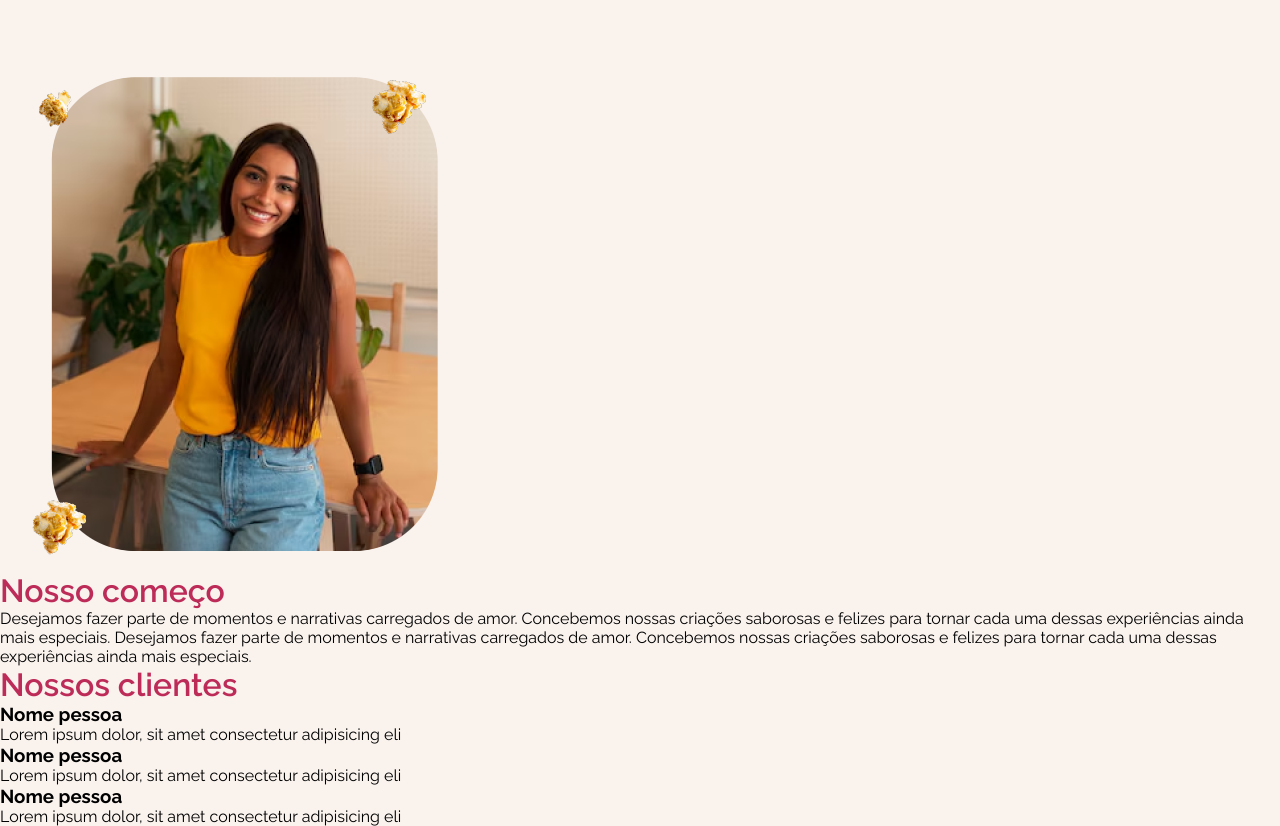
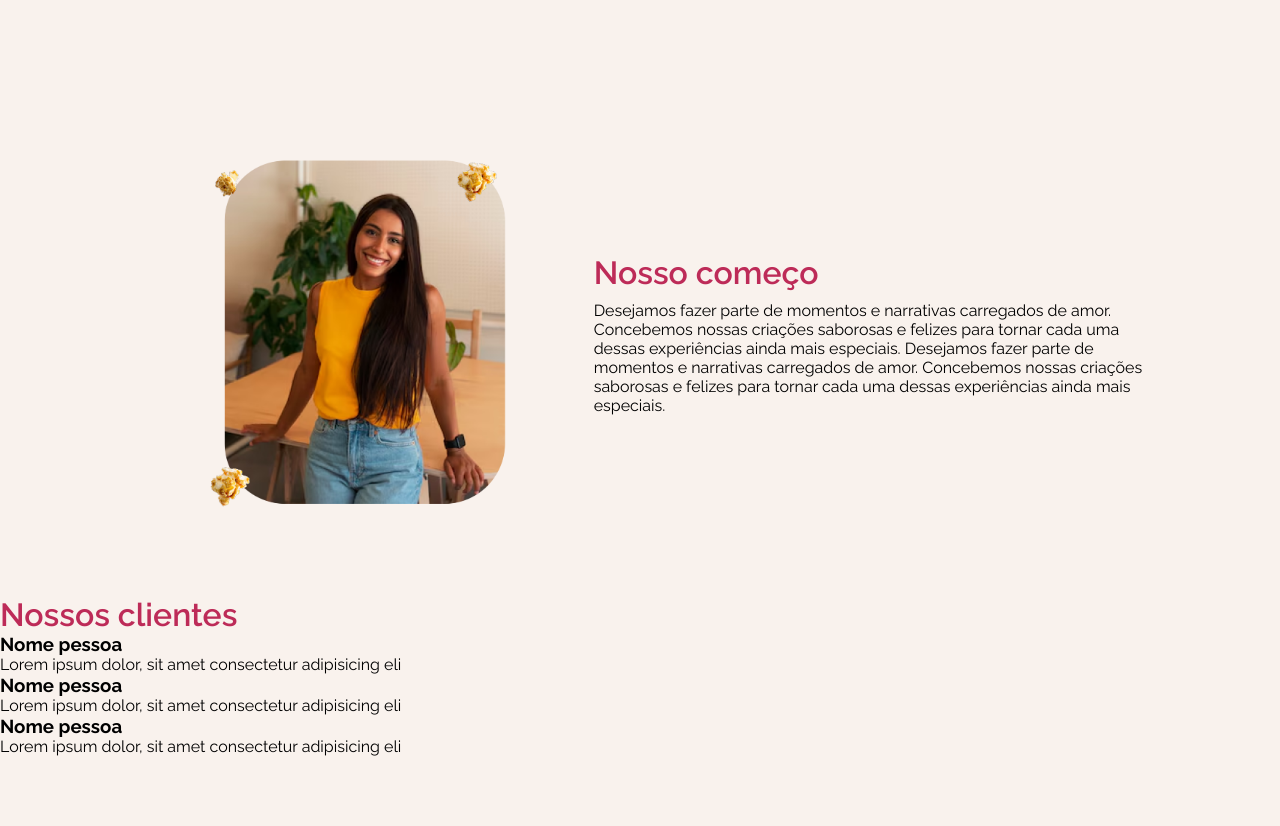
Before and after one commit to forge-twenty-six/minina-da-pipoca, a plain HTML site: page index.html in a window 1280 px wide. Shown: the part 1350-2176 px from the top of the page. After the commit the page ends 2106 px from the top, so only its background shows below. Drawn offline with Linux system fonts and the light colour scheme.

Commit message:
adicionei o our-begging.css

```diff
--- /dev/null
+++ b/assets/styles/our-begging.css
@@ -0,0 +1,28 @@
+#our-begging {
+    padding: 6%;
+    display: flex;
+    align-items: center;
+    gap: 10px;
+    position: relative;
+}
+
+#imagem {
+    display: flex;
+    align-items: center;
+    justify-content: center;
+    margin-left: 5%;
+    width: 40%;
+}
+
+#imagem img {
+    width: 76%;
+    height: fit-content;
+}
+
+#about-our-begging {
+    display: flex;
+    flex-direction: column;
+    align-items: baseline;
+    gap: 10px;
+    width: 50%;
+}
--- a/assets/styles/products.css
+++ b/assets/styles/products.css
@@ -11,6 +11,7 @@
     display: flex;
     flex-direction: column;
     align-items: center;
+    gap: 10px;
     z-index: 2;
 }
 
--- a/index.html
+++ b/index.html
@@ -7,6 +7,7 @@
     <link rel="stylesheet" href="assets/styles/header.css">
     <link rel="stylesheet" href="assets/styles/home.css">
     <link rel="stylesheet" href="assets/styles/products.css">
+    <link rel="stylesheet" href="assets/styles/our-begging.css">
     <title>Minina da Pipoca</title>
 </head>
 <!-- || Cabeçalho -->
@@ -65,7 +66,9 @@
 
         <!-- || Seção - Nosso começo -->
         <section id="our-begging">
-            <img src="assets/imagens/Imagem da minina da pipoca com 3 pipocas.png" alt="Imagem da minina da pipoca com 3 pipocas">
+            <div id="imagem">
+                <img src="assets/imagens/Imagem da minina da pipoca com 3 pipocas.png" alt="Imagem da minina da pipoca com 3 pipocas">
+            </div>
             <div id="about-our-begging">
                 <h2 class="section-title">Nosso começo</h2>
                 <p class = "section-description">Desejamos fazer parte de momentos e narrativas carregados de amor. Concebemos nossas criações saborosas e felizes para tornar cada uma dessas experiências ainda mais especiais. Desejamos fazer parte de momentos e narrativas carregados de amor. Concebemos nossas criações saborosas e felizes para tornar cada uma dessas experiências ainda mais especiais.</p>
```
